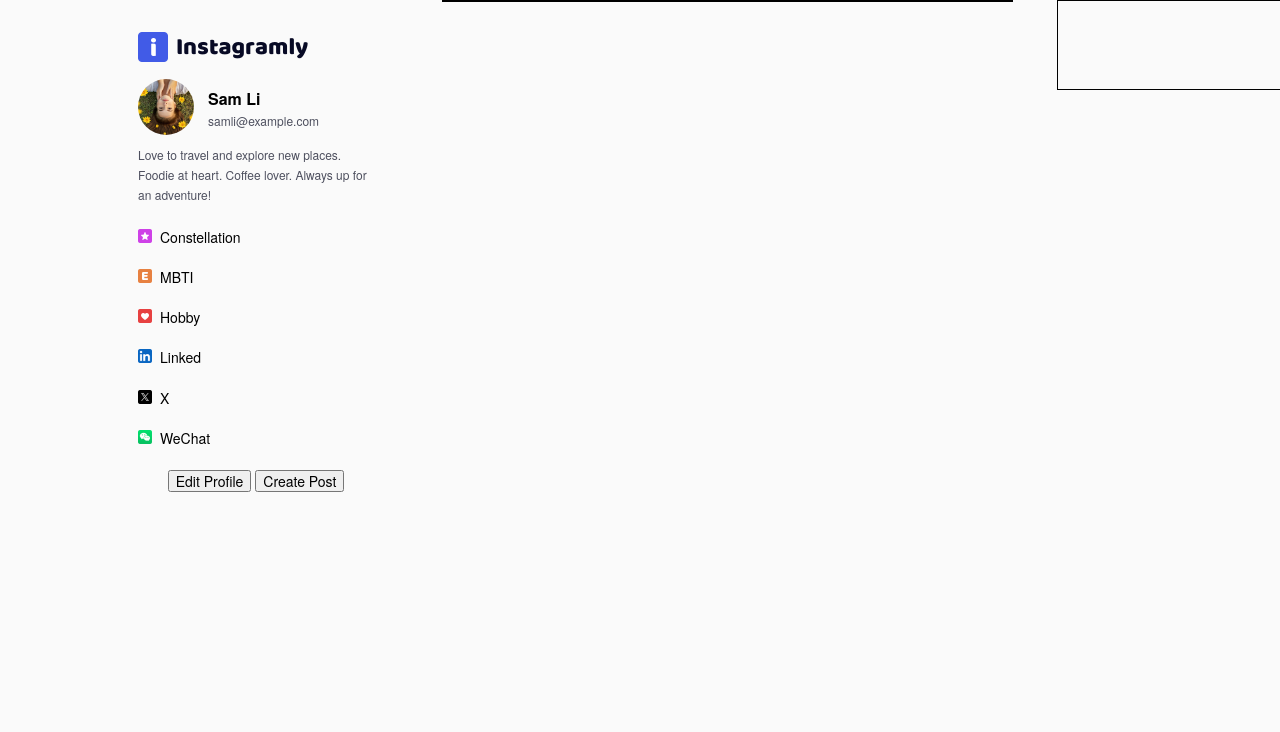
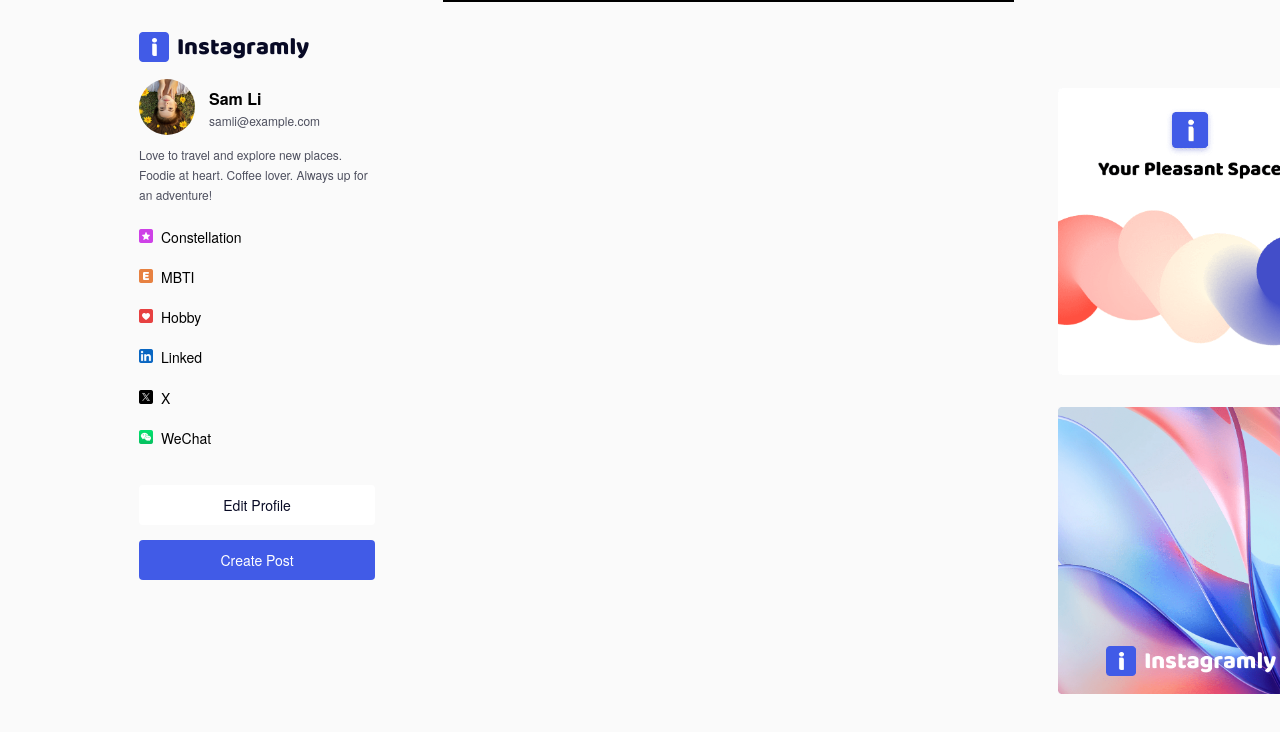
Before and after one commit to frankbai2024/web-21-frank, a website built with Vite: page frontend/index.html in a window 1280 px wide. Shown: the top 732 px of the page. Built offline with nearby package versions, Linux system fonts and the light colour scheme.

Commit message:
Web project 2

```diff
--- a/frontend/index.html
+++ b/frontend/index.html
@@ -101,7 +101,14 @@
 		<div class="main-content"></div>
 
 		<!-- 右侧广告部分 -->
-		<div class="advertisement-sidebar"></div>
+		<div class="advertisement-sidebar">
+			<div class="advertisement-item">
+				<img src="./public/image/advertisement/ads-space.png" alt="advertisement" />
+			</div>
+			<div class="advertisement-item">
+				<img src="./public/image/advertisement/ads-instagramly.png" alt="advertisement" />
+			</div>
+		</div>
 	</div>
 </body>
 
--- a/frontend/src/css/frames/advertisement-sidebar.css
+++ b/frontend/src/css/frames/advertisement-sidebar.css
@@ -1,8 +1,19 @@
 .advertisement-sidebar {
-	width: 267px;
-	vertical-align: top;
-	display: inline-block;
-	padding-top: 88px;
+    width: 267px;
+    vertical-align: top;
+    display: inline-block;
+    padding-top: 88px;
+}
 
-	border: 1px solid #000;
+.advertisement-item {
+    width: 267px;
+    height: 287px;
+    margin-bottom: 32px;
+    border-radius: var(--common-border-radius);
 }
+
+.advertisement-item img {
+    width: 100%;
+    height: 100%;
+    object-fit: cover;
+}
--- a/frontend/src/css/frames/profile-sidebar.css
+++ b/frontend/src/css/frames/profile-sidebar.css
@@ -82,3 +82,37 @@
 	width: 14px;
 	height: 14px;
 }
+
+.btn-profile {
+	width: 100%;
+	/* 按钮宽度 */
+	padding: 10px;
+	/* 按钮内边距 */
+	height: 40px;
+	/* 按钮高度 */
+	border: none;
+	/* 去掉边框 */
+	border-radius: var(--btn-border-radius);
+	/* 按钮圆角 */
+	cursor: pointer;
+	/* 鼠标悬停样式 */
+	margin-top: 15px;
+	/* 按钮顶部间距 */
+	font-size: var(--font-size-small);
+	font-weight: 500;
+}
+
+.btn-profile:hover {
+	opacity: 0.8;
+	/* 按钮悬停透明度 */
+}
+
+.btn-edit-profile {
+	background-color: var(--color-white);
+	color: var(--color-text);
+}
+
+.btn-create-post {
+	background-color: var(--color-primary);
+	color: var(--color-white);
+}
```
Also changed, not shown: frontend/src/js/database/utils.js (added, +59 -0 lines), README.md, frontend/src/css/frames/main-content.css (line endings or trailing spaces), frontend/src/js/database/database.js (added), 2 other files.
